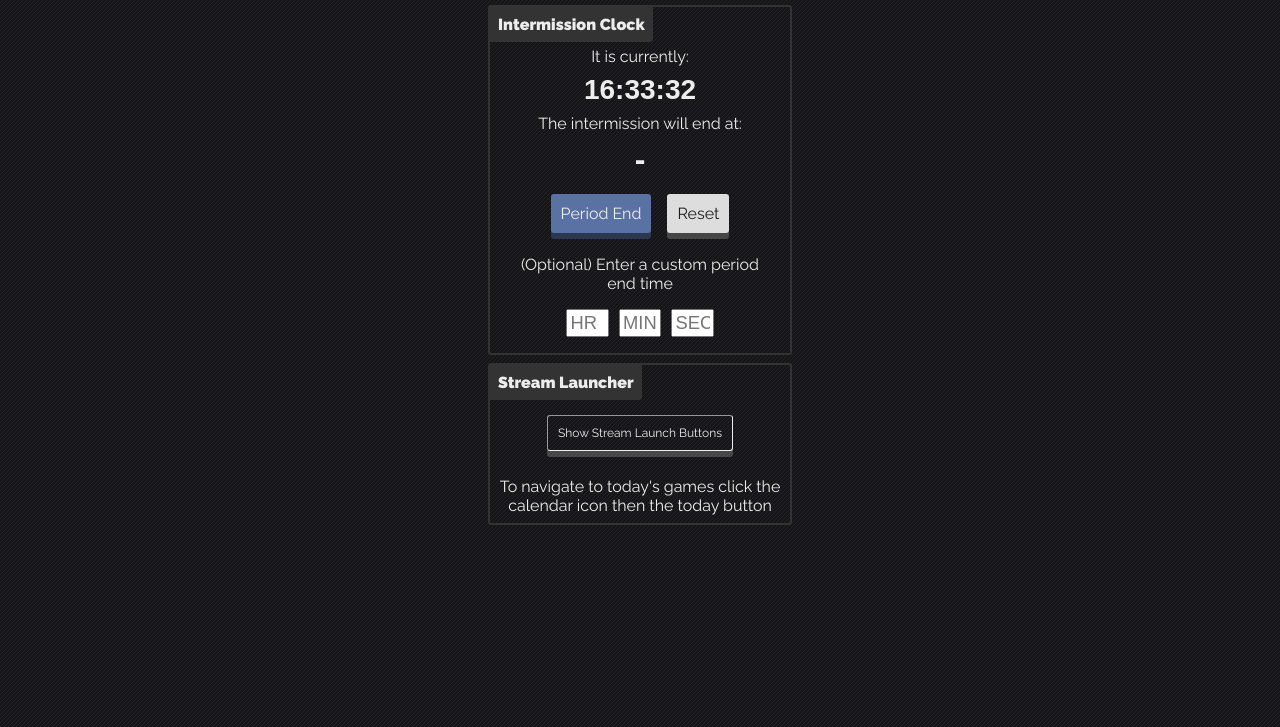
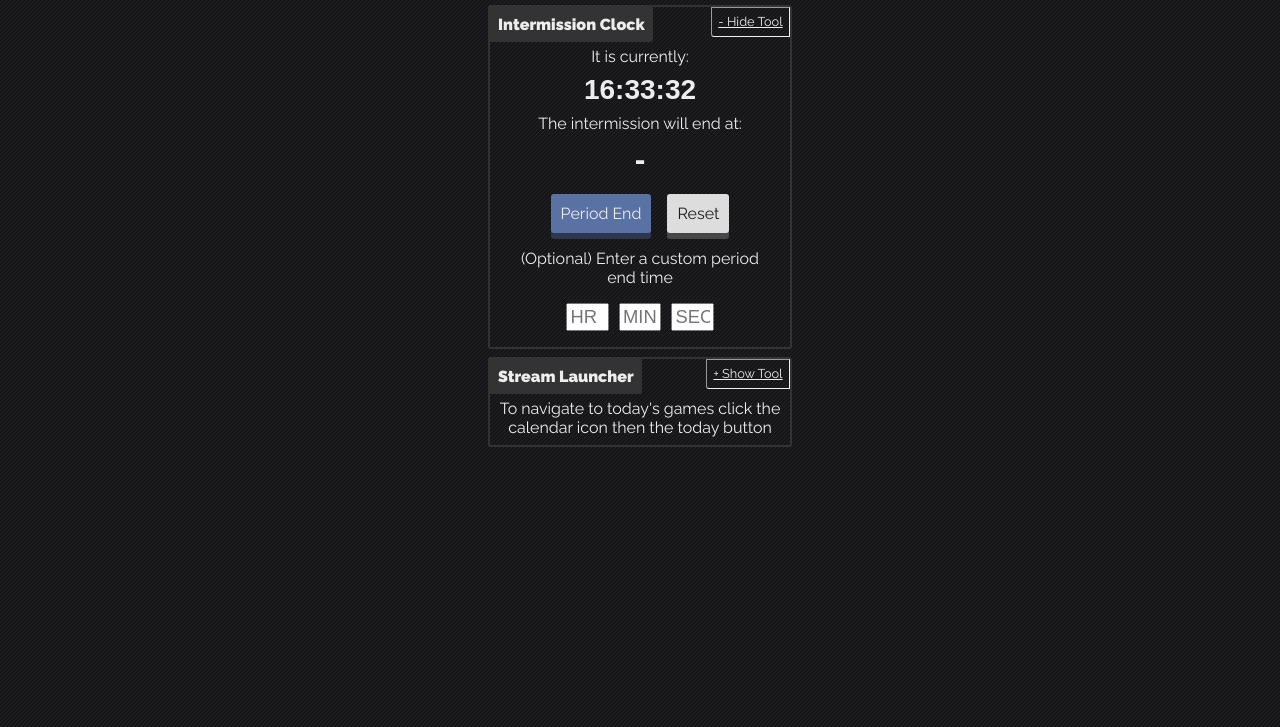
Before and after one commit to peppahjackk/logger-tools, a plain HTML site: page index.html in a window 1280 px wide. Both pictures are taken after a click on the button "Launch without French". Shown: the part 73-800 px from the top of the page. Drawn offline with Linux system fonts and the light colour scheme.

Commit message:
Streamlined the show/hide function, added tool hide buttons

```diff
--- a/css/style.css
+++ b/css/style.css
@@ -30,7 +30,7 @@ body:after {
   align-items: center;
   flex-direction: column;
   justify-content: center;
-  position:relative;
+  position: relative;
 }
 
 .btnRow {
@@ -77,6 +77,19 @@ input {
   border-radius: 0 0 3px;
 }
 
+.toolToggle {
+  right: 0;
+  border-radius: 0 0 0 3px;
+  text-decoration: underline;
+  background-color: rgba(255, 255, 255, 0);
+  border: 1px inset #ededed;
+  font-size: .8em;
+}
+
+.toolToggle:hover {
+  cursor: pointer;
+}
+
 .customTime input {
   width: 1.85em;
   margin: 0.5rem 0.2rem;
@@ -101,7 +114,7 @@ input {
   border-radius: 3px;
   color: #EDEDED;
   box-shadow: #2D374D 0px 6px;
-  margin-bottom: calc(0.5em + 6px);
+  margin-bottom: calc(0.5em+ 6px);
   font-size: 1em;
   font-family: Raleway, sans-serif;
 }
@@ -130,21 +143,11 @@ input {
   background-color: #ECECEC;
 }
 
-.minimal {
-  background-color: rgba(0, 0, 0, 0);
-  border: 1px inset #EDEDED;
-  box-shadow: rgba(255, 255, 255, .2) 0px 6px;
-  font-size: .75em;
-  margin: 1.5em;s
-}
-
-.minimal:hover {
-  background-color: rgba(255,255,255, .05);
-}
-
 #launchStream {
   margin-top: 1em;
 }
+
+
 /* Button styling End */
 
 
--- a/index.html
+++ b/index.html
@@ -18,10 +18,14 @@
       <h4 class="toolTitle">
         Intermission Clock
       </h4>
+      <div id="toggleClock" class="toolTitle toolToggle">
+        - Hide Tool
+      </div>
       <p>
         It is currently:
       </p>
       <h3 id="currentTime">-</h3>
+      <div id="innerClock">
         <p>
           The intermission will end at:
         </p>
@@ -41,25 +45,27 @@
           <input type="text" id="customSec" placeholder="SEC">
         </div>
       </div>
+    </div>
     <!-- Clock End -->
 
-    <div class="streamLanch tool">
+    <div class="streamLaunch tool">
       <h4 class="toolTitle">
         Stream Launcher
       </h4>
+      <div id="toggleStreams" class="toolTitle toolToggle">
+        - Hide Tool
+      </div>
       <button id="launchStream" class="btn btn-small">
         Launch without French
       </button>
       <button id="launchFrench" class="btn btn-small reset">
         Launch with French
       </button>
-      <button id="showLaunch" class="btn minimal hidden">
-        Show Stream Launch Buttons
-      </button>
       <p id="launchTips">
         To navigate to today's games click the calendar icon then the today button
       </p>
-    </div> <!-- Stream Launcher End -->
+    </div>
+    <!-- Stream Launcher End -->
   </div>
   <!-- Container End -->
   <script src="scripts/tools.js"></script>
--- a/scripts/tools.js
+++ b/scripts/tools.js
@@ -2,7 +2,9 @@ var time, current, hours, minutes, seconds, customHr, customMin, customSec;
 var launchBtn = document.getElementById("launchStream");
 var launchFrench = document.getElementById("launchFrench");
 var launchTips = document.getElementById("launchTips");
-var showLaunch = document.getElementById("showLaunch");
+var toggleStreams = document.getElementById("toggleStreams");
+var toggleClock = document.getElementById("toggleClock");
+var innerClock = document.getElementById("innerClock");
 var custHr = document.getElementById("customHr");
 var custMin = document.getElementById("customMin");
 var custSec = document.getElementById("customSec");
@@ -40,9 +42,15 @@ function setEnd() {
   customSec = custSec.value.replace(/\s/g, '');
 
   // Makes sure input is a valid time
-    if (customHr !== "" && !isNaN(customHr) && customHr < 24) { hours = customHr; }
-    if (customMin !== "" && !isNaN(customMin) && customMin < 60) { minutes = customMin; }
-    if (customSec !== "" && !isNaN(customSec) && customSec < 60) { seconds = customSec; }
+  if (customHr !== "" && !isNaN(customHr) && customHr < 24) {
+    hours = customHr;
+  }
+  if (customMin !== "" && !isNaN(customMin) && customMin < 60) {
+    minutes = customMin;
+  }
+  if (customSec !== "" && !isNaN(customSec) && customSec < 60) {
+    seconds = customSec;
+  }
 
   // Handles the changing of an hour
   if (hours >= 23 && minutes >= 42 && current.getMinutes() > 17) {
@@ -53,7 +61,7 @@ function setEnd() {
     intermissionEnd.innerHTML = (parseInt(hours) + 1) + ":" + addZero((parseInt(minutes) + 18) - 60) + ":" + seconds;
   } else if (hours < 23 && minutes >= 42 && current.getMinutes() <= 17) {
     intermissionEnd.innerHTML = hours + ":" + addZero((parseInt(minutes) + 18) - 60) + ":" + seconds;
-    }  else {
+  } else {
     intermissionEnd.innerHTML = hours + ":" + (parseInt(minutes) + 18) + ":" + seconds;
   }
 }
@@ -69,36 +77,43 @@ function clearInput() {
   custSec.value = "";
 }
 
-function showElt(elt) {
-    elt.className = elt.className.replace(/(?:^|\s)hidden(?!\S)/g, '');
+function launch(num) {
+  for (var i = 0; i < num; i++) {
+    window.open("https://www.nhl.com/tv/2016020480", "", "width=1024,height=820,top=260, left=" + (260 * i) + '"');
+  }
+  toggleView([launchBtn, launchFrench], toggleStreams);
 }
 
-  function hideElt(elt) {
-    if (!elt.className.match(/(?:^|\s)hidden(?!\S)/g)) {
-      if (elt.className.length > 0) {elt.className += " hidden";}
-      else {elt.className += "hidden";
+function toggleView(arr, btn) {
+  for (var i = 0; i < arr.length; i++) {
+    if (arr[i].className.match(/(?:^|\s)hidden(?!\S)/g)) {
+      arr[i].className = arr[i].className.replace(/(?:^|\s)hidden(?!\S)/g, '')
+      btn.innerHTML = "- Hide Tool"
+    } else if (arr[i].className.length > 0) {
+      arr[i].className += " hidden";
+      btn.innerHTML = "+ Show Tool";
+    } else {
+      arr[i].className += 'hidden';
+      btn.innerHTML = "+ Show Tool";
     }
   }
 }
 
-function launch(num) {
-  for (var i = 0; i < num; i++) {
-    window.open("https://www.nhl.com/tv/2016020480", "", "width=1024,height=820,top=260, left=" + (260 * i) + '"');
-  }
-  hideElt(launchBtn);
-  hideElt(launchFrench);
-  showElt(showLaunch);
-}
 
 document.getElementById("btnStart").addEventListener("click", setEnd);
 
 document.getElementById("btnReset").addEventListener("click", timerReset);
 
-launchBtn.addEventListener("click", function() {launch(3)});
-launchFrench.addEventListener("click", function(){launch(4)})
+launchBtn.addEventListener("click", function() {
+  launch(3)
+});
+launchFrench.addEventListener("click", function() {
+  launch(4)
+})
 
-showLaunch.addEventListener("click", function() {
-  showElt(launchBtn);
-  showElt(launchFrench);
-  hideElt(showLaunch);
+toggleStreams.addEventListener("click", function() {
+  toggleView([launchBtn, launchFrench], toggleStreams);
 });
+toggleClock.addEventListener("click", function() {
+  toggleView([innerClock], toggleClock);
+});
```
Lines whose indentation alone changed are shown as unchanged.
